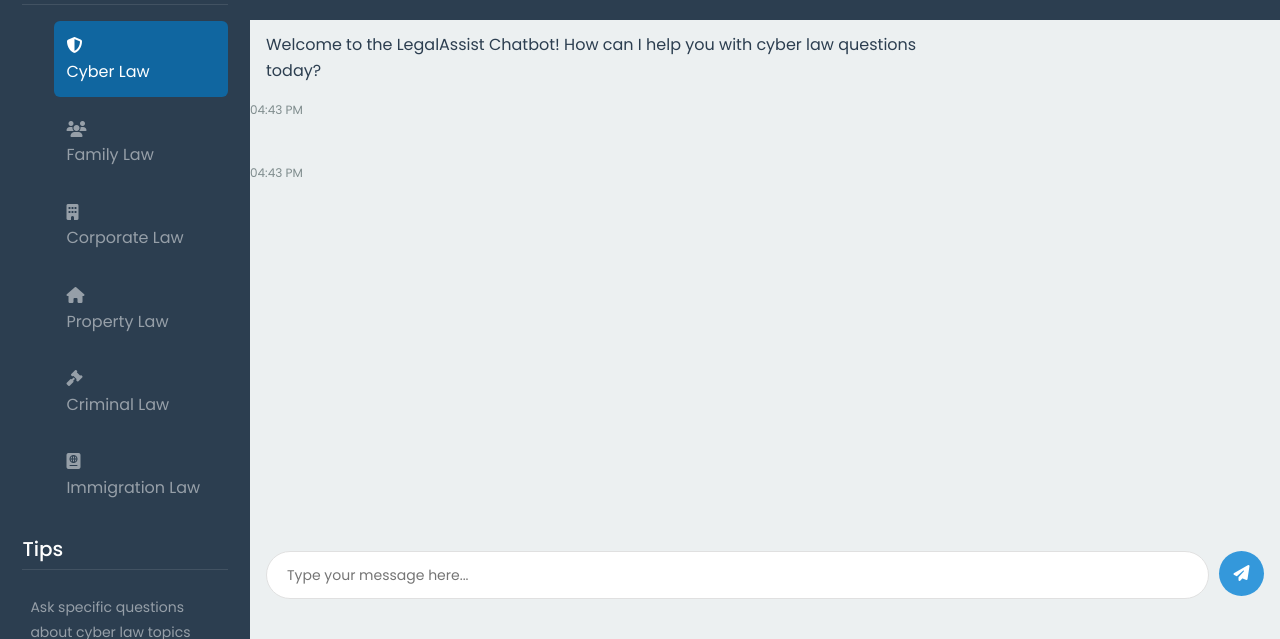
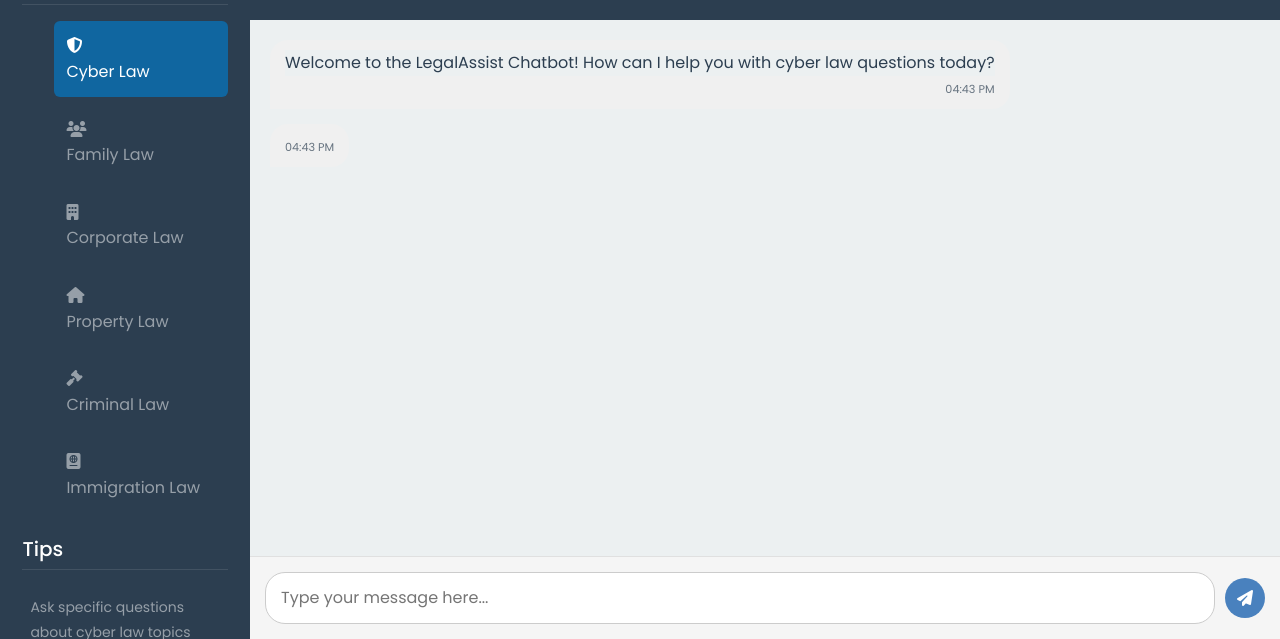
Before and after one commit to ukr-TA/LegalAssist, a Python web app: template templates/chat.html in a window 1280 px wide. Shown: the part 161-800 px from the top of the page. Run offline with Jinja, Linux system fonts and the light colour scheme; the template is opened without the code that fills it, so the values that code supplies are empty.

Commit message:
chat interface changes

```diff
--- a/static/css/style.css
+++ b/static/css/style.css
@@ -467,32 +467,58 @@ a:hover {
     box-shadow: 0 -2px 10px rgba(0, 0, 0, 0.1);
 }
 
-.chat-body {
+/* .chat-body {
     flex: 1 ;
     height: calc(100vh - 70px);
     /* overflow-y: auto ; */
     /* padding: 20px;
     padding-top: 70px; /* Add padding to prevent content from being hidden behind input */
  /* Add padding to prevent content from being hidden behind input */
+/* } */
+.chat-body {
+    height: calc(100vh - 180px); /* Adjust height based on your header and input heights */
+    overflow-y: auto;
+    display: flex;
+    flex-direction: column;
+    padding: 20px;
 }
 
-.chat-input {
+
+/* .chat-input {
     display: flex;
     gap: 10px;
     padding: 0 16px;
     padding-bottom: 87px;
+} */
+
+.chat-input {
+    position: sticky;
+    bottom: 0;
+    background-color: #f5f5f5;
+    padding: 15px;
+    border-top: 1px solid #e0e0e0;
+    display: flex;
+    align-items: center;
 }
 
-.chat-input-field {
+/* .chat-input-field {
     flex: 1;
     padding: 12px 20px;
     border: 1px solid #e0e0e0;
     border-radius: 25px;
     font-size: 14px;
     outline: none;
+} */
+
+.chat-input-field {
+    flex: 1;
+    padding: 12px 15px;
+    border-radius: 20px;
+    border: 1px solid #ccc;
+    outline: none;
 }
 
-.chat-send-btn {
+/* .chat-send-btn {
     background: #3498db;
     color: white;
     border: none;
@@ -504,8 +530,22 @@ a:hover {
     justify-content: center;
     cursor: pointer;
     transition: background 0.3s ease;
+} */
+
+
+.chat-send-btn {
+    margin-left: 10px;
+    background-color: #4981be;
+    color: white;
+    border: none;
+    border-radius: 50%;
+    width: 40px;
+    height: 40px;
+    display: flex;
+    align-items: center;
+    justify-content: center;
+    cursor: pointer;
 }
-
 .chat-send-btn:hover {
     background: #2980b9;
 }
@@ -543,25 +583,52 @@ a:hover {
     background-color: var(--light-gray);
 } */
 
-.message {
+/* .message {
     margin-bottom: 1rem;
     display: flex;
     flex-direction: column;
+} */
+
+.message {
+    max-width: 80%;
+    margin-bottom: 15px;
+    clear: both;
 }
 
+/* .message-user {
+    align-items: flex-end;
+} */
+
+
 .message-user {
-    align-items: flex-end;
+    align-self: flex-end;
+    background-color: #4981be;
+    color: white;
+    border-radius: 18px 18px 0 18px;
+    padding: 10px 15px;
+    margin-left: auto;
+}
+/*
+.message-bot {
+    align-items: flex-start;
+} */
+
+.message-bot {
+    align-self: flex-start;
+    background-color: #f0f0f0;
+    border-radius: 18px 18px 18px 0;
+    padding: 10px 15px;
 }
 
-.message-bot {
-    align-items: flex-start;
-}
-
-.message-content {
+/* .message-content {
     max-width: 70%;
     padding: 0.75rem 1rem;
     border-radius: 1.5rem;
     position: relative;
+} */
+
+.message-content {
+    word-wrap: break-word;
 }
 
 .message-user .message-content {
@@ -576,10 +643,17 @@ a:hover {
     border-bottom-left-radius: 0;
 }
 
-.message-time {
+/* .message-time {
     font-size: 0.75rem;
     color: var(--dark-gray);
     margin-top: 0.25rem;
+} */
+
+.message-time {
+    font-size: 0.7rem;
+    opacity: 0.7;
+    margin-top: 5px;
+    text-align: right;
 }
 
 /* .chat-input {
@@ -836,9 +910,8 @@ a:hover {
 
     .chat-main {
         display: flex;
-        height: calc(100vh - 64px); /* Adjust based on your header height */
+        height: calc(100vh - 64px);
         position: relative;
-
     }
 
     .chat-content {
```
Also changed, not shown: 1 other file.
